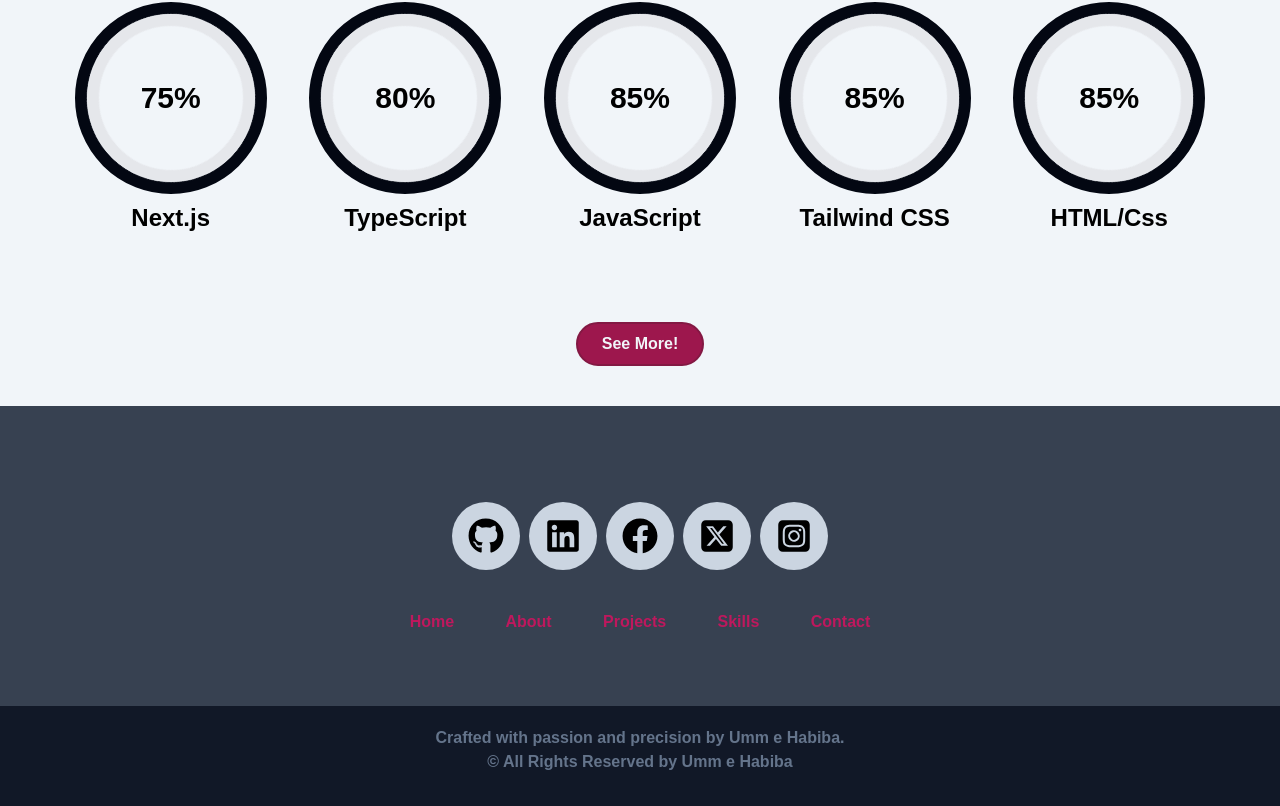
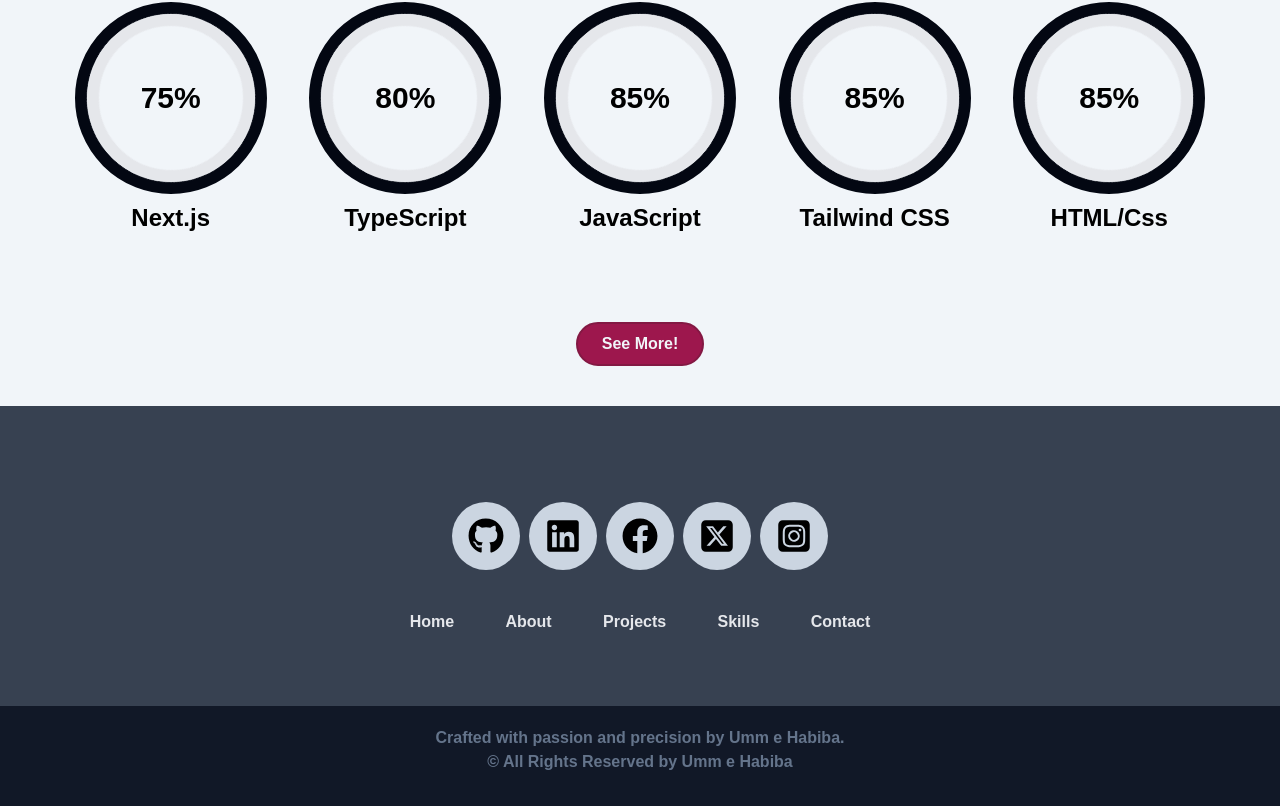
Before and after one commit to UmmeHabiba1312/Ummehabiba-Portfolio, a Next.js app: page / in a window 1280 px wide. Shown: the part 2749-3555 px from the top of the page. Built offline with nearby package versions, Linux system fonts and the light colour scheme.

Commit message:
Update footer.tsx

```diff
--- a/src/components/footer.tsx
+++ b/src/components/footer.tsx
@@ -51,12 +51,12 @@ const Footer = () => {
                 </Link></div>
         </div>
         {/* links */}
-      <div className="  md:font-medium justify-between md:justify-around xl:px-96 lg:px-72  sm:px-24 px-16  pt-10 flex  lg:text-[16px] lg:font-semibold  w-full overflow-hidden">
-          <div className="text-pink-700 hover:border-b-[3px] hover:border-pink-700"><Link href="/">Home</Link></div>
-          <div className="text-pink-700 hover:border-b-[3px] hover:border-pink-700"><Link href="/about">About</Link></div>
-          <div className="text-pink-700 hover:border-b-[3px] hover:border-pink-700"><Link href="/projects">Projects</Link></div>
-          <div className="text-pink-700 hover:border-b-[3px] hover:border-pink-700"><Link href="/skills">Skills</Link></div>
-          <div className="text-pink-700 hover:border-b-[3px] hover:border-pink-700"><Link href="/contact">Contact</Link></div>
+      <div className="  md:font-medium justify-between md:justify-around xl:px-96 lg:px-72  sm:px-24  px-5   pt-10 flex  lg:text-[16px] lg:font-semibold  w-full overflow-hidden">
+          <div className="text-gray-200 hover:border-b-[3px] hover:border-gray-200"><Link href="/">Home</Link></div>
+          <div className="text-gray-200 hover:border-b-[3px] hover:border-gray-200"><Link href="/about">About</Link></div>
+          <div className="text-gray-200 hover:border-b-[3px] hover:border-gray-200"><Link href="/projects">Projects</Link></div>
+          <div className="text-gray-200 hover:border-b-[3px] hover:border-gray-200"><Link href="/skills">Skills</Link></div>
+          <div className="text-gray-200 hover:border-b-[3px] hover:border-gray-200"><Link href="/contact">Contact</Link></div>
         </div>
       </div>
         <div className='w-full overflow-hidden max-w-screen-2xl mx-auto h-[100px] bg-gray-900 justify-center text-center  lg:text-[16px] lg:font-semibold  text-slate-500 pt-5'>
```
